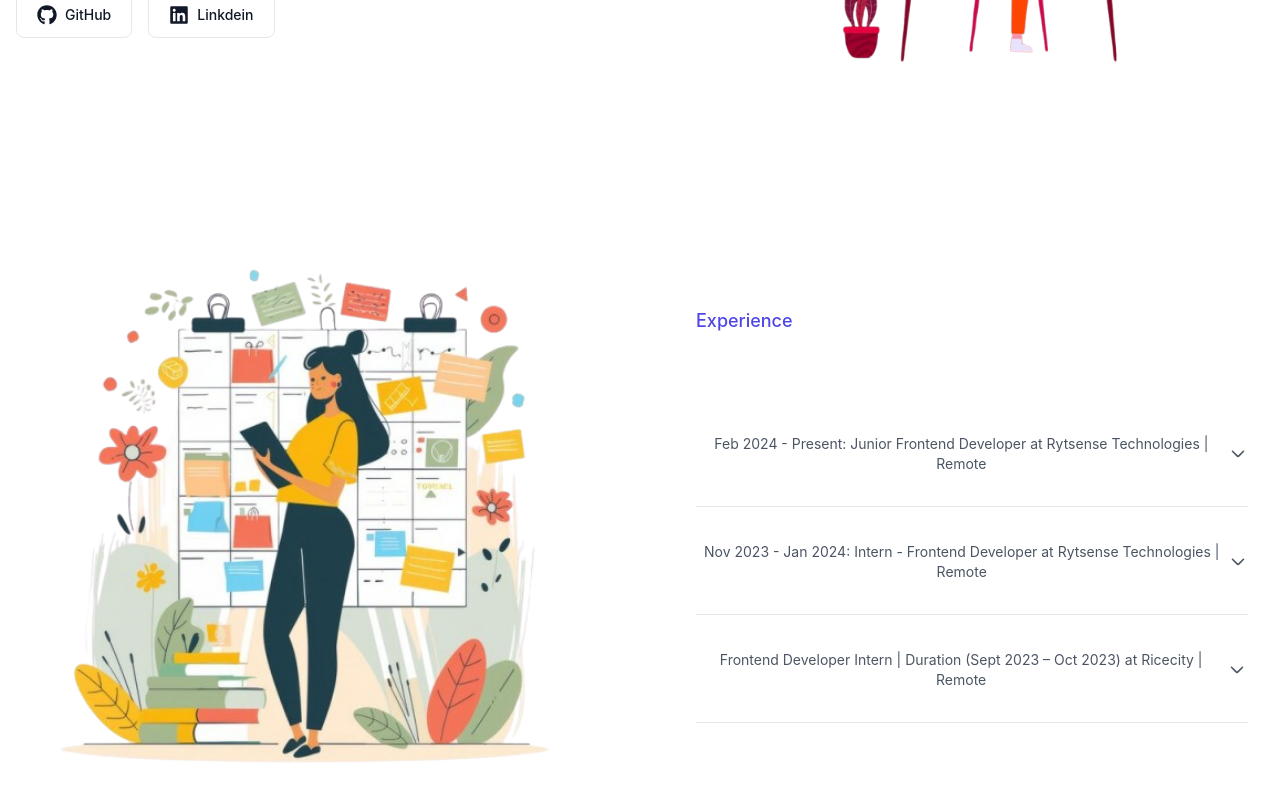
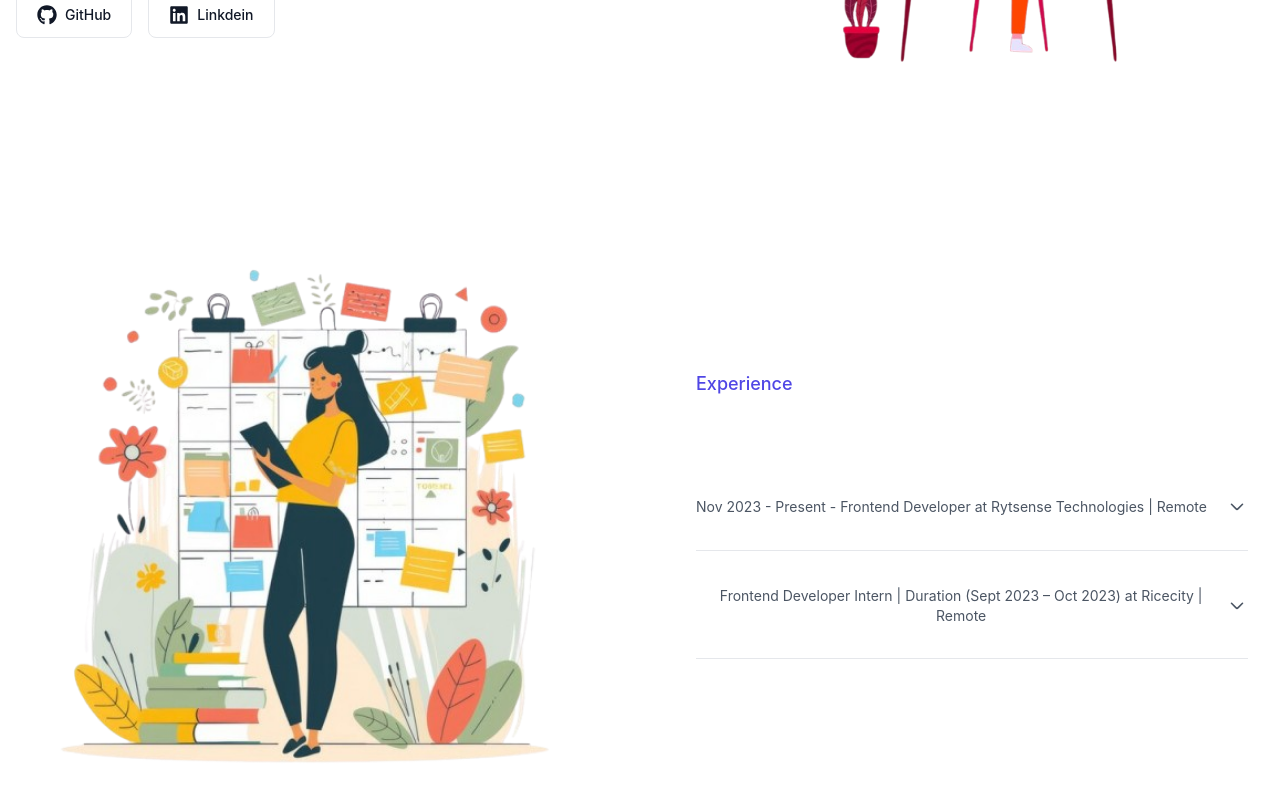
Before and after one commit to Vaishanvi20/my-portfolio, a React (Create React App) app: page / in a window 1280 px wide. Shown: the part 390-1190 px from the top of the page. Built offline with nearby package versions, Linux system fonts and the light colour scheme.

Commit message:
updations

```diff
--- a/src/components/Pages/Experience/Experience.js
+++ b/src/components/Pages/Experience/Experience.js
@@ -13,17 +13,17 @@ export const Experience = () => {
   };
 
   const faqs = [
+    // {
+    //   question:
+    //     " Feb 2024 - Present: Junior Frontend Developer at Rytsense Technologies | Remote",
+    //   answer:
+    //     "Promoted to full-time role, where I worked on live projects such as Blue Field, a tool for creating workflows, managing task for agent, privileges based on user type, managing frontend development, and API integration. Developed the frontend for Dooption, a trading platfor",
+    // },
     {
       question:
-        " Feb 2024 - Present: Junior Frontend Developer at Rytsense Technologies | Remote",
+        " Nov 2023 - Present - Frontend Developer at Rytsense Technologies | Remote",
       answer:
-        "Promoted to full-time role, where I worked on live projects such as Blue Field, a tool for creating workflows, managing task for agent, privileges based on user type, managing frontend development, and API integration. Developed the frontend for Dooption, a trading platfor",
-    },
-    {
-      question:
-        " Nov 2023 - Jan 2024: Intern - Frontend Developer at Rytsense Technologies | Remote",
-      answer:
-        "Worked on web application development using React.js to create dynamic user interfaces. Contributed to the frontend design of the Rytsnese website, focusing on responsive layouts and user experience. Assisted in building the frontend for an Autonomous agent system, Gained practical knowledge of modern web technologies such as React, JavaScript, HTML, and CSS Tailwind CSS, Bootstrap.",
+        " Designed and implemented dynamic user interfaces using React.js, improving user   experience and reducing page load times.Collaborated with backend teams to integrate RESTful APIs, ensuring seamless data flow and robust application functionality.",
     },
     {
       question:
```
